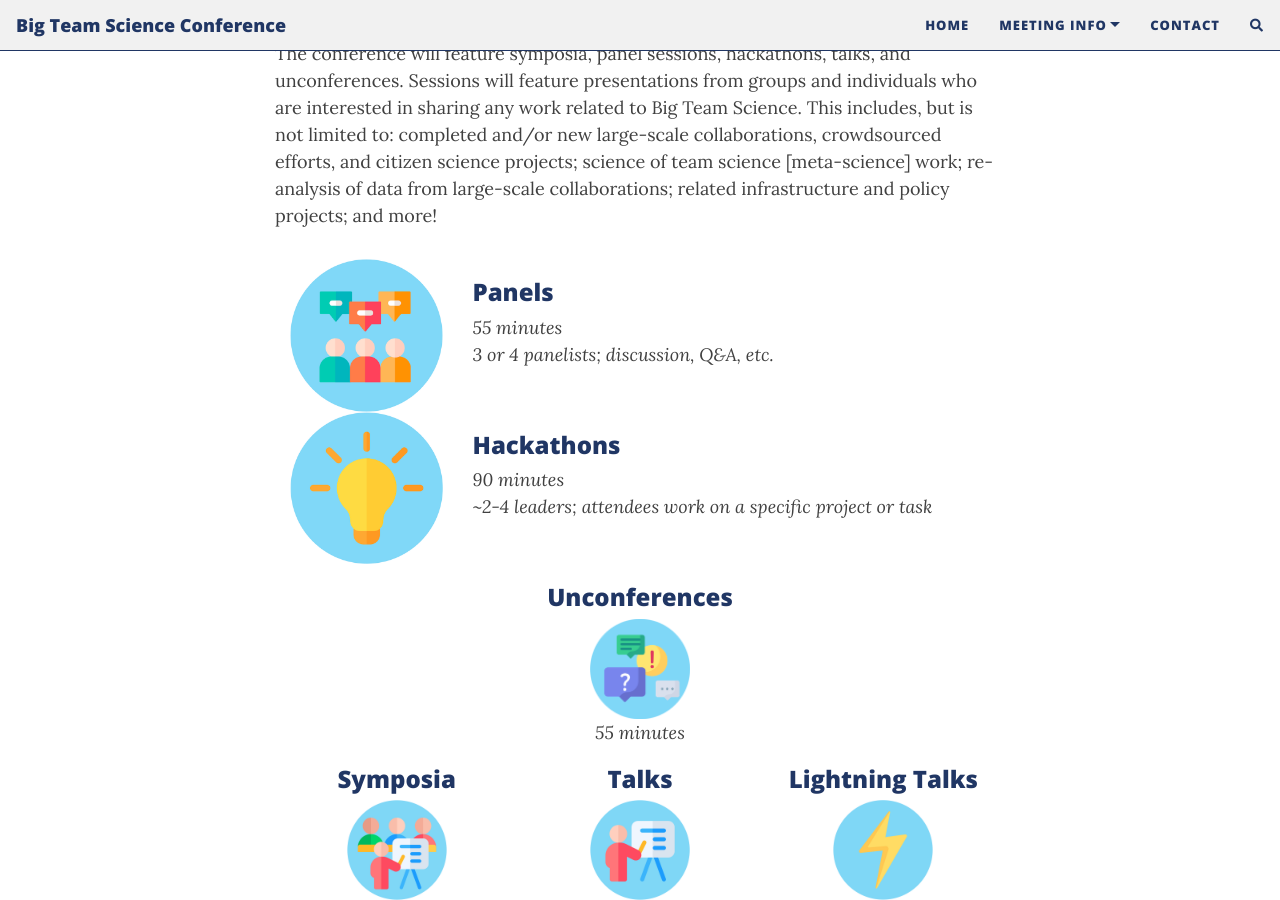
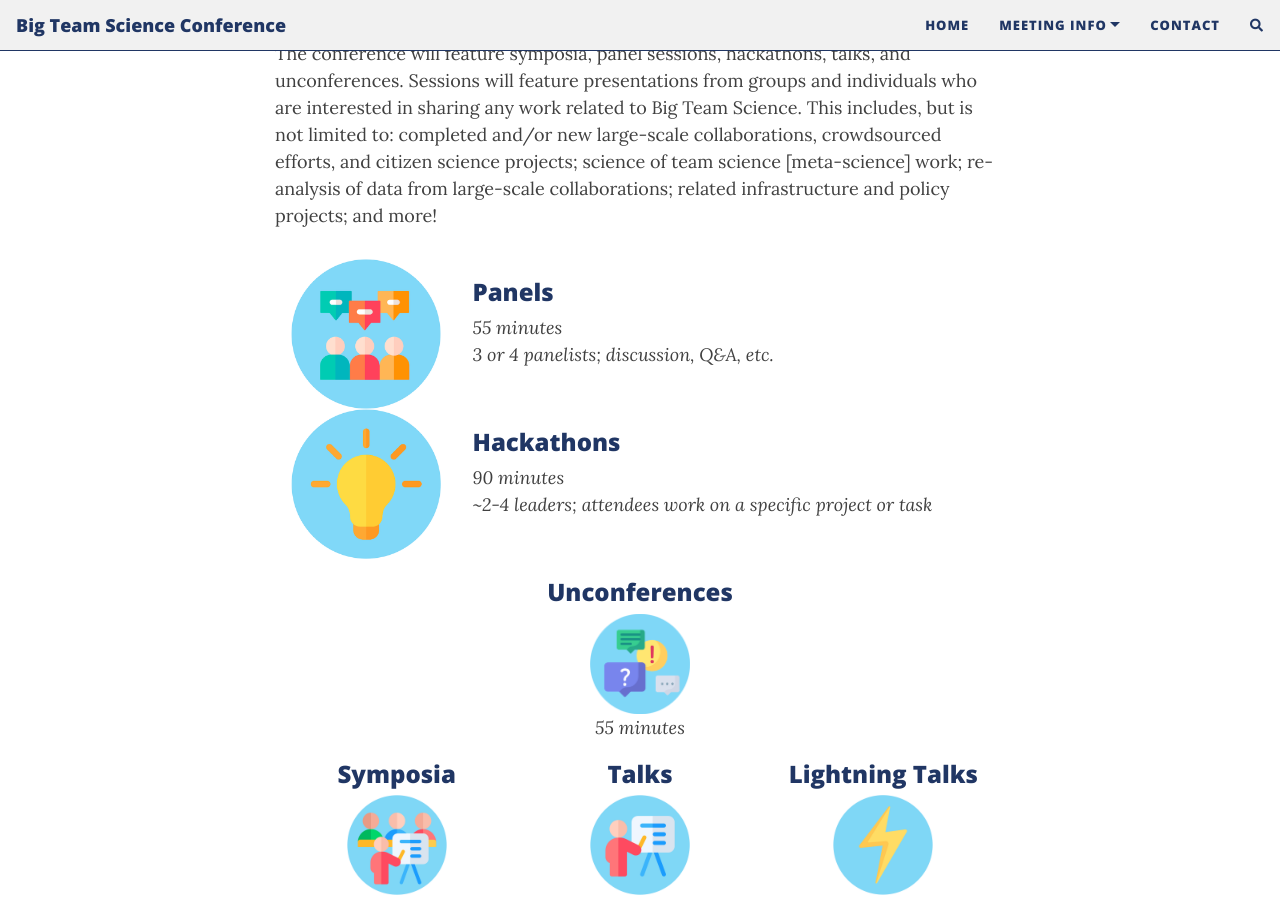
Before and after one commit to bigteamscienceconference/bigteamscienceconference.github.io, a Jekyll site: the page built from submissions.md, in a window 1280 px wide and 900 px high, scrolled down 546 px. Built offline with Jekyll 4.4.1, drawn with Linux system fonts in a browser that asks for light colours; nearby versions of some CDN libraries; comment, search, counter and statistics services are not loaded.

Commit message:
Update submissions.md

```diff
--- a/submissions.md
+++ b/submissions.md
@@ -22,7 +22,7 @@ The conference will feature symposia, panel sessions, hackathons, talks, and unc
   <div class="container">
     <div class="row justify-content-around">
       <div class="col-sm-3" align="center">
-        <img src="/assets/img/panel.png" alt="panel"><br>
+        <img src="/assets/img/panel.png" alt="panel" width="150" height="150"><br>
       </div>
       <div class="col-sm-9" align="left">
         <h3>Panels</h3>
@@ -32,7 +32,7 @@ The conference will feature symposia, panel sessions, hackathons, talks, and unc
     </div>
     <div class="row justify-content-around">
       <div class="col-sm-3" align="center">
-        <img src="/assets/img/hackathon.png" alt="hackathon"><br>
+        <img src="/assets/img/hackathon.png" alt="hackathon" width="150" height="150"><br>
       </div>
       <div class="col-sm-9" align="left">
         <h3>Hackathons</h3>
```
